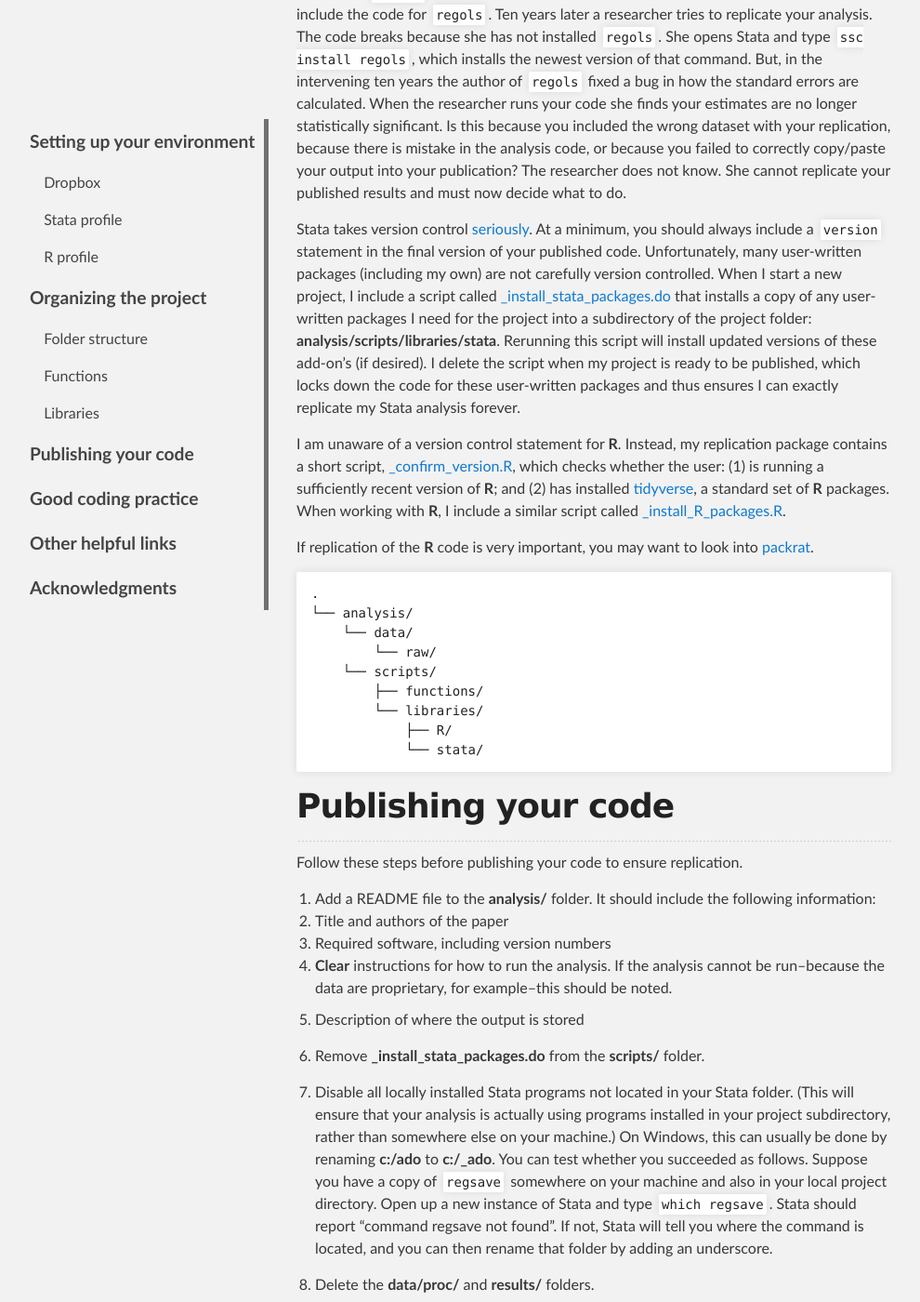
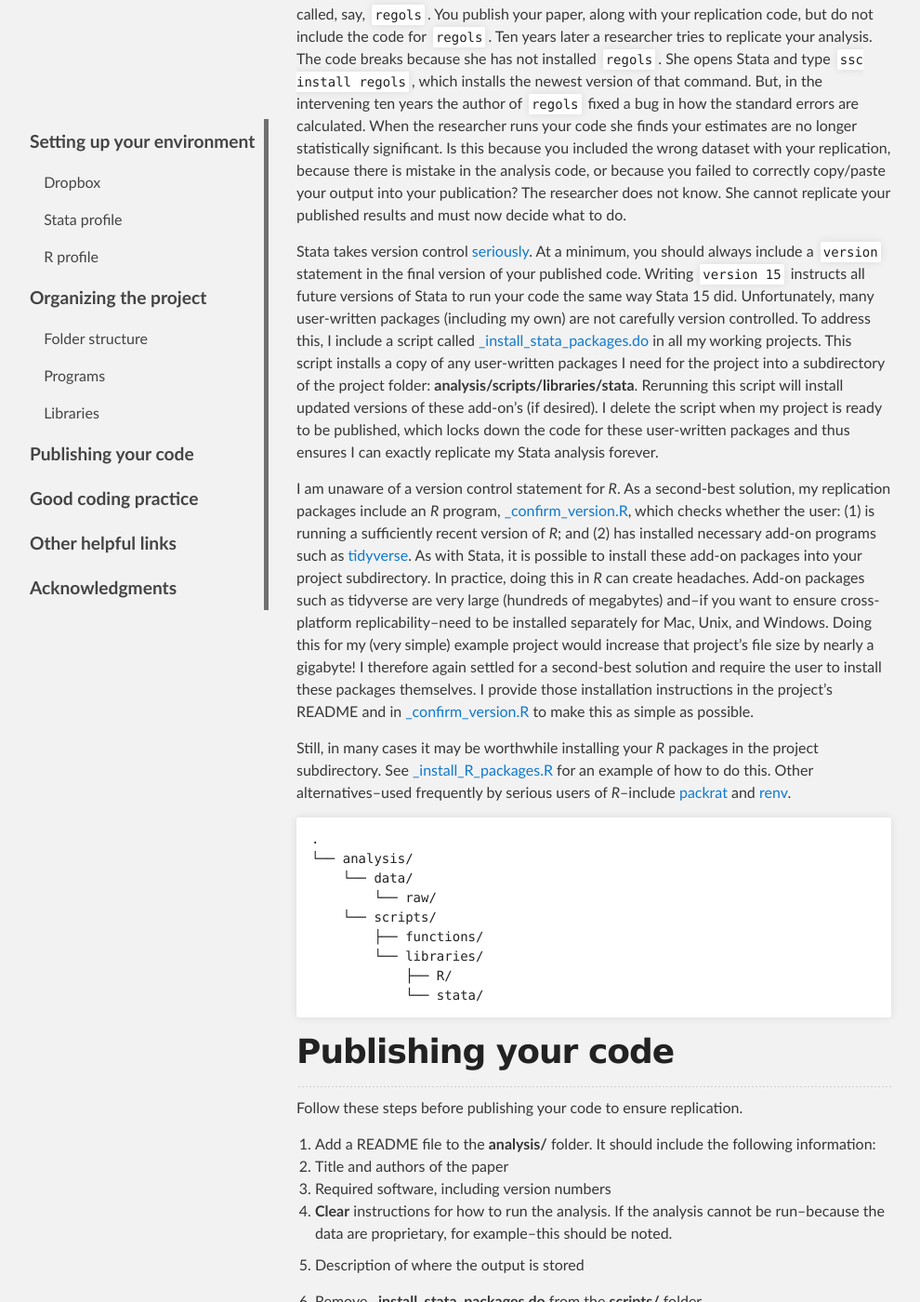
Before and after one commit to maskegger/guide, a Jekyll site: the page built from index.md, in a window 1280 px wide and 1400 px high, scrolled down 4933 px. Shown: the whole window at 93% size, without its empty margins (1-991 px from the left). Built offline with Jekyll 4.4.1, drawn with Linux system fonts in a browser that asks for light colours; our own code applies the rules of GitHub Pages for plain Markdown files; some of the changed text lies outside the part shown.

Commit message:
Update index.md

````diff
--- a/index.md
+++ b/index.md
@@ -66,7 +66,7 @@ I write most of my code in Stata, including C++ plugins such as [strgroup](https
 
 Similar to Stata, *R* automatically runs **.Rprofile** upon launch (if found). (More background available [here](https://csgillespie.github.io/efficientR/3-3-r-startup.html#r-startup) if you're interested.) This file is typically stored in your home directory, whose location you can find by typing `normalizePath(path.expand("~"),winslash="/")` at the *R* prompt.
 
-Here is the code from my *R* profile, stored in **C:/Users/jreif/Documents/.Rprofile**:
+Here are the contents of my *R* profile, stored in **C:/Users/jreif/Documents/.Rprofile**:
 ```R
 # Settings specific to local environment
 Sys.setenv(DROPBOX = "C:/Users/jreif/Dropbox")
@@ -140,9 +140,9 @@ The analysis folder contains three subfolders. **scripts/** stores all scripts a
 
 When you are ready to update the paper, copy **analysis/results/figures/** and **analysis/results/tables/** to **paper/**. **paper/** contains manuscript files. Additional documents such as literature references can be stored there or in a separate folder at the top of project directory.
 
-## Functions
+## Programs
 
-Functions (subroutines) are pieces of code that are called repeatedly by your scripts. In Stata these are are called ADO-files. An introduction is available [here](https://blog.stata.com/2015/11/10/programming-an-estimation-command-in-stata-a-first-ado-command). Because these subroutines are not called directly by the master script, **0_run_all.do**, they should be stored in the subdirectory **scripts/functions/**.
+Programs (aka functions, subroutines) are pieces of code that are called repeatedly by your scripts. These might be do-files, ado-files, or scripts written in another programming language such as *R*. An introduction to ado-files is available [here](https://blog.stata.com/2015/11/10/programming-an-estimation-command-in-stata-a-first-ado-command). Because programs are not called directly by the master script, **0_run_all.do**, they should be stored in the subdirectory **scripts/functions/**.
 
 ## Libraries
 
@@ -152,11 +152,11 @@ My code frequently employs user-written Stata commands, such as [regsave](https:
 
 Many people do not appreciate how code updates can inhibit replication. Here is an example. You perform a Stata analysis using a new, user-written estimation command called, say, `regols`. You publish your paper, along with your replication code, but do not include the code for `regols`. Ten years later a researcher tries to replicate your analysis. The code breaks because she has not installed `regols`. She opens Stata and type `ssc install regols`, which installs the newest version of that command. But, in the intervening ten years the author of `regols` fixed a bug in how the standard errors are calculated. When the researcher runs your code she finds your estimates are no longer statistically significant. Is this because you included the wrong dataset with your replication, because there is mistake in the analysis code, or because you failed to correctly copy/paste your output into your publication? The researcher does not know. She cannot replicate your published results and must now decide what to do.
 
-Stata takes version control [seriously](https://www.stata.com/features/integrated-version-control/). At a minimum, you should always include a `version` statement in the final version of your published code. Unfortunately, many user-written packages (including my own) are not carefully version controlled.  When I start a new project, I include a script called [_install_stata_packages.do](https://github.com/reifjulian/my-project/blob/master/MyProject/analysis/scripts/_install_stata_packages.do) that installs a copy of any user-written packages I need for the project into a subdirectory of the project folder: **analysis/scripts/libraries/stata**. Rerunning this script will install updated versions of these add-on's (if desired). I delete the script when my project is ready to be published, which locks down the code for these user-written packages and thus ensures I can exactly replicate my Stata analysis forever.
+Stata takes version control [seriously](https://www.stata.com/features/integrated-version-control/). At a minimum, you should always include a `version` statement in the final version of your published code. Writing `version 15` instructs all future versions of Stata to run your code the same way Stata 15 did. Unfortunately, many user-written packages (including my own) are not carefully version controlled.  To address this, I include a script called [_install_stata_packages.do](https://github.com/reifjulian/my-project/blob/master/MyProject/analysis/scripts/_install_stata_packages.do) in all my working projects. This script installs a copy of any user-written packages I need for the project into a subdirectory of the project folder: **analysis/scripts/libraries/stata**. Rerunning this script will install updated versions of these add-on's (if desired). I delete the script when my project is ready to be published, which locks down the code for these user-written packages and thus ensures I can exactly replicate my Stata analysis forever.
 
-I am unaware of a version control statement for **R**. Instead, my replication package contains a short script, [_confirm_version.R](https://github.com/reifjulian/my-project/blob/master/MyProject/analysis/scripts/functions/_confirm_version.R), which checks whether the user: (1) is running a sufficiently recent version of **R**; and (2) has installed [tidyverse](https://tidyverse.tidyverse.org/), a standard set of **R** packages. When working with **R**, I include a similar script called [_install_R_packages.R](https://github.com/reifjulian/my-project/blob/master/MyProject/analysis/scripts/_install_R_packages.R).
+I am unaware of a version control statement for *R*. As a second-best solution, my replication packages include an *R* program, [_confirm_version.R](https://github.com/reifjulian/my-project/blob/master/MyProject/analysis/scripts/programs/_confirm_version.R), which checks whether the user: (1) is running a sufficiently recent version of *R*; and (2) has installed necessary add-on programs such as [tidyverse](https://tidyverse.tidyverse.org/). As with Stata, it is possible to install these add-on packages into your project subdirectory. In practice, doing this in *R* can create headaches. Add-on packages such as tidyverse are very large (hundreds of megabytes) and--if you want to ensure cross-platform replicability--need to be installed separately for Mac, Unix, and Windows. Doing this for my (very simple) example project would increase that project's file size by nearly a gigabyte! I therefore again settled for a second-best solution and require the user to install these packages themselves. I provide those installation instructions in the project's README and in [_confirm_version.R](https://github.com/reifjulian/my-project/blob/master/MyProject/analysis/scripts/programs/_confirm_version.R) to make this as simple as possible.
 
-If replication of the **R** code is very important, you may want to look into [packrat](https://rstudio.github.io/packrat/).
+Still, in many cases it may be worthwhile installing your *R* packages in the project subdirectory. See [_install_R_packages.R](https://github.com/reifjulian/my-project/blob/master/MyProject/analysis/scripts/_install_R_packages.R) for an example of how to do this. Other alternatives--used frequently by serious users of *R*--include [packrat](https://rstudio.github.io/packrat/) and [renv](https://rstudio.github.io/renv/articles/renv.html).
 
 ```text
 .
````
